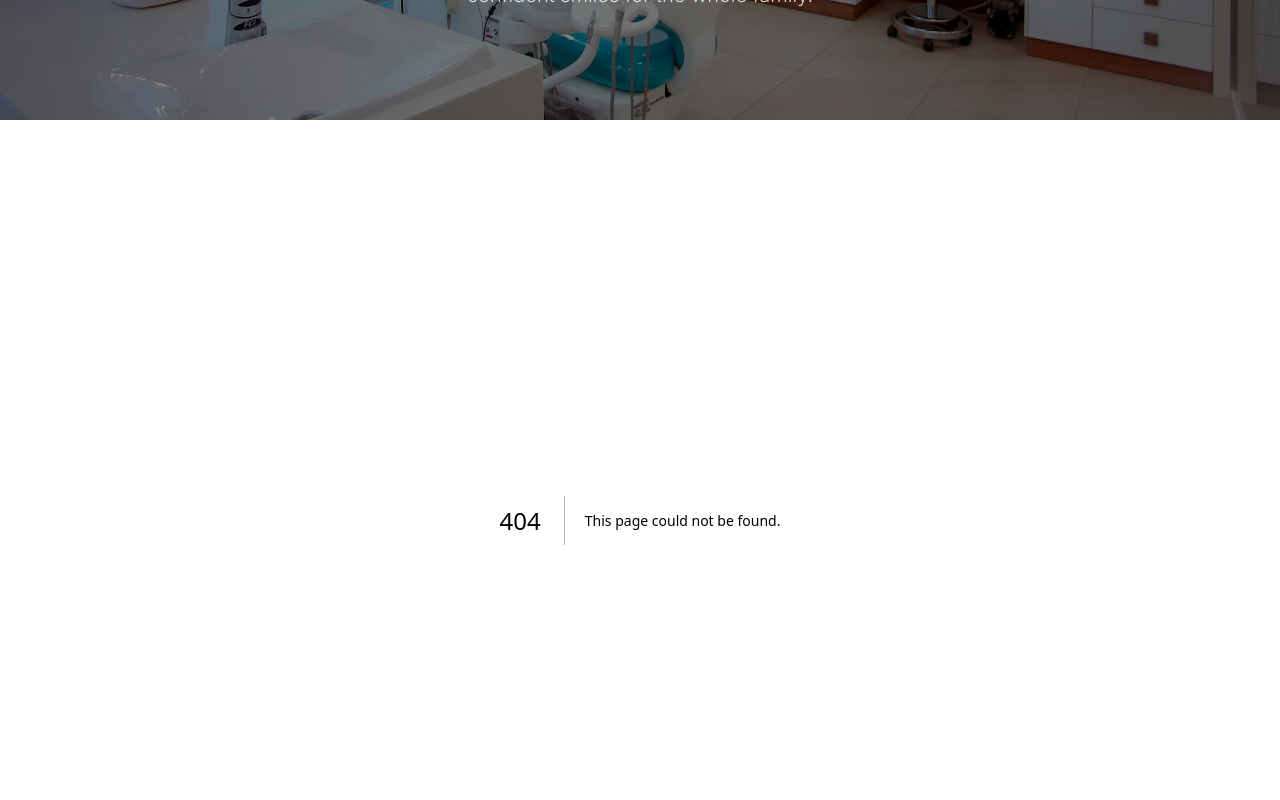
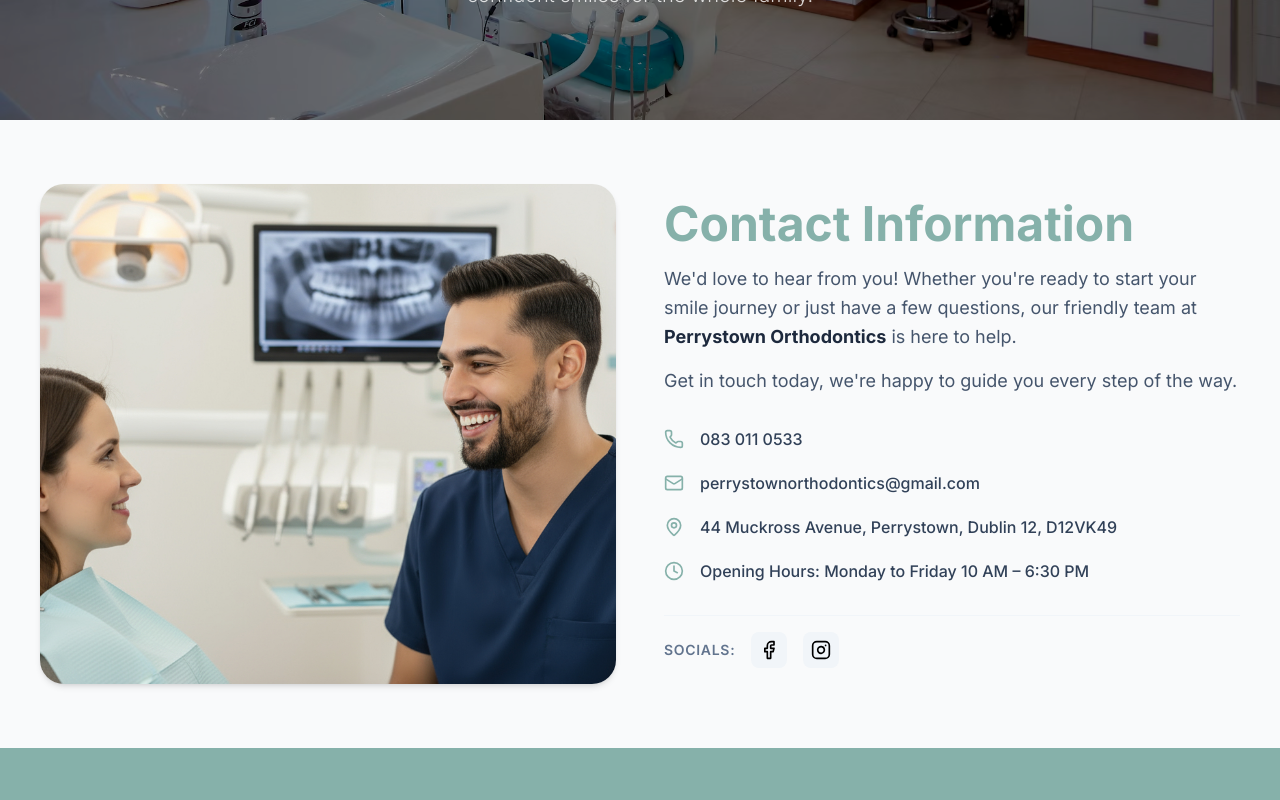
Before and after one commit to omar-faruk72/ivory-port, a Next.js app: page /contact in a window 1280 px wide. Before the commit this address had no page. Shown: the part 480-1280 px from the top of the page. Built offline with nearby package versions, Linux system fonts and the light colour scheme.

Commit message:
constat hero secton adde

```diff
--- /dev/null
+++ b/app/components/contact/ContactHero.tsx
@@ -0,0 +1,95 @@
+import { Mail, Phone, MapPin, Clock, Facebook, Instagram } from "lucide-react";
+import Image from "next/image";
+import Link from "next/link";
+
+const ContactHero = () => {
+  const contactDetails = [
+    {
+      icon: <Phone size={20} className="text-[#86B1AA]" />,
+      text: "083 011 0533",
+      href: "tel:0830110533",
+    },
+    {
+      icon: <Mail size={20} className="text-[#86B1AA]" />,
+      text: "perrystownorthodontics@gmail.com",
+      href: "mailto:perrystownorthodontics@gmail.com",
+    },
+    {
+      icon: <MapPin size={20} className="text-[#86B1AA]" />,
+      text: "44 Muckross Avenue, Perrystown, Dublin 12, D12VK49",
+      href: "https://maps.google.com",
+    },
+    {
+      icon: <Clock size={20} className="text-[#86B1AA]" />,
+      text: "Opening Hours: Monday to Friday 10 AM – 6:30 PM",
+      href: null,
+    },
+  ];
+
+  return (
+    <section className="py-16 px-6 md:px-10 max-w-7xl mx-auto">
+      <div className="grid grid-cols-1 lg:grid-cols-2 gap-12 items-center">
+
+        {/* Left Side: Image */}
+        <div className="relative h-[400px] md:h-[500px] rounded-3xl overflow-hidden shadow-md">
+          <Image
+            src="/assets/image/contact-hero.png"
+            alt="Doctor and Patient"
+            fill
+            className="object-cover"
+            priority
+          />
+        </div>
+
+        {/* Right Side: Content */}
+        <div className="space-y-8">
+          <div className="space-y-4">
+            <h2 className="text-4xl md:text-5xl font-bold text-[#86B1AA]">
+              Contact Information
+            </h2>
+            <p className="text-slate-600 leading-relaxed text-lg">
+              We&apos;d love to hear from you! Whether you&apos;re ready to start your smile journey or just
+              have a few questions, our friendly team at <span className="font-bold text-slate-800">Perrystown Orthodontics</span> is here to help.
+            </p>
+            <p className="text-slate-600 text-lg">
+              Get in touch today, we&apos;re happy to guide you every step of the way.
+            </p>
+          </div>
+
+          {/* Contact List */}
+          <div className="space-y-5">
+            {contactDetails.map((item, index) => (
+              <div key={index} className="flex items-center gap-4">
+                <div className="shrink-0">{item.icon}</div>
+                {item.href ? (
+                  <Link
+                    href={item.href}
+                    className="text-slate-700 hover:text-[#86B1AA] transition-colors font-medium"
+                  >
+                    {item.text}
+                  </Link>
+                ) : (
+                  <span className="text-slate-700 font-medium">{item.text}</span>
+                )}
+              </div>
+            ))}
+          </div>
+
+          {/* Socials */}
+          <div className="flex items-center gap-4 pt-4 border-t border-slate-100">
+            <span className="text-slate-500 font-semibold uppercase tracking-wider text-sm">Socials:</span>
+            <Link href="#" className="p-2 bg-slate-100 rounded-lg hover:bg-[#86B1AA] hover:text-white transition-all">
+              <Facebook size={20} />
+            </Link>
+            <Link href="#" className="p-2 bg-slate-100 rounded-lg hover:bg-[#86B1AA] hover:text-white transition-all">
+              <Instagram size={20} />
+            </Link>
+          </div>
+        </div>
+
+      </div>
+    </section>
+  );
+};
+
+export default ContactHero;
--- /dev/null
+++ b/app/contact/page.tsx
@@ -0,0 +1,10 @@
+import React from 'react'
+import ContactHero from '../components/contact/ContactHero'
+
+export default function page() {
+  return (
+    <div>
+      <ContactHero></ContactHero>
+    </div>
+  )
+}
--- a/app/globals.css
+++ b/app/globals.css
@@ -6,4 +6,5 @@
 
 body{
     font-family: var(--font-inter);
+    background-color: #F9FAFB;
 }
```
Also changed, not shown: public/assets/image/contact-hero.png (added).
